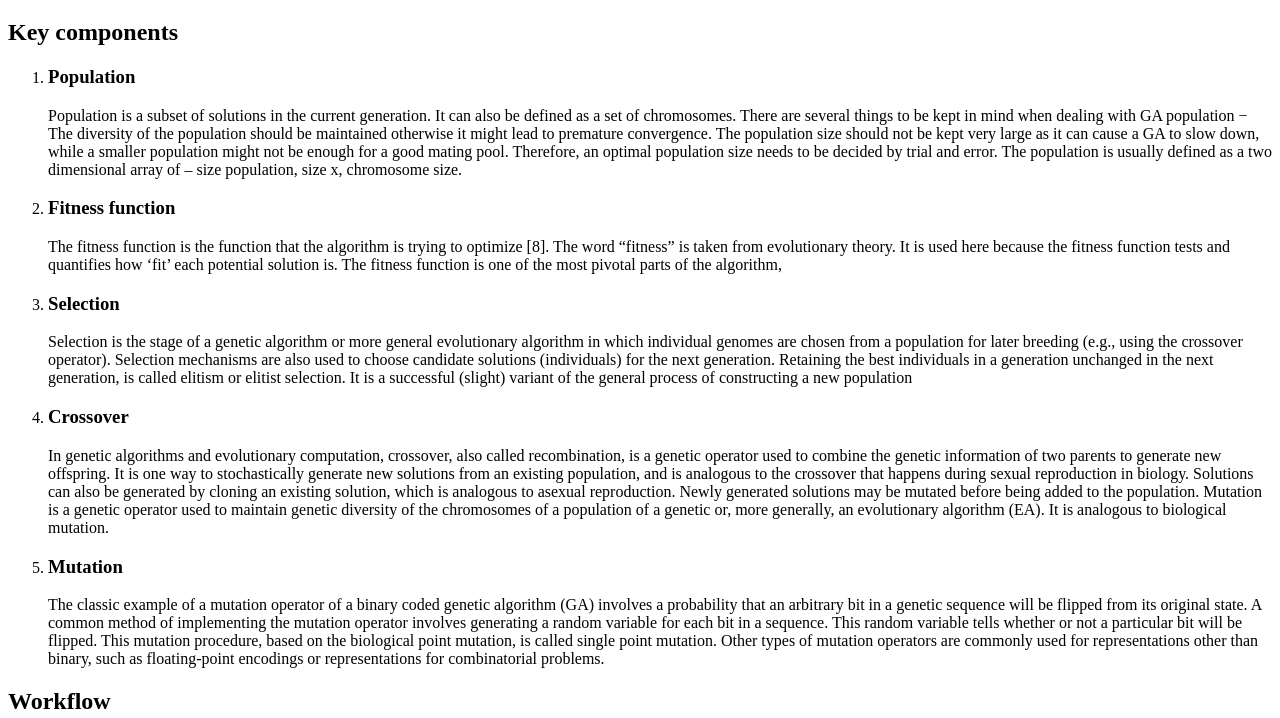
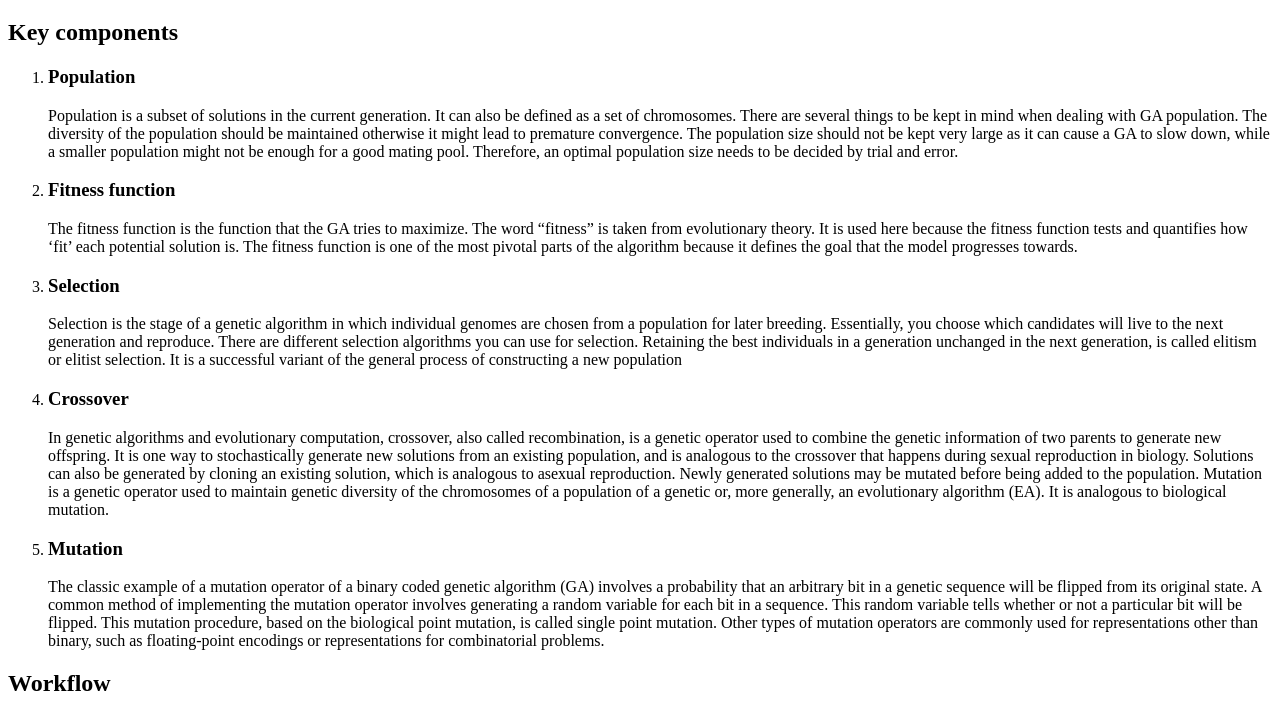
Before and after one commit to hudayy/genetic-algorithms, a plain HTML site: page sections/fundamentals.html in a window 1280 px wide. Shown: the part 61-779 px from the top of the page. Drawn offline with Linux system fonts and the light colour scheme.

Commit message:
Revise fundamentals page

```diff
--- a/sections/fundamentals.html
+++ b/sections/fundamentals.html
@@ -9,19 +9,20 @@
         <ol>
             <li>
                 <h3>Population</h3>
-                <p>Population is a subset of solutions in the current generation. It can also be defined as a set of chromosomes. There are several things to be kept in mind when dealing with GA population −
-                    The diversity of the population should be maintained otherwise it might lead to premature convergence.
-                    The population size should not be kept very large as it can cause a GA to slow down, while a smaller population might not be enough for a good mating pool. Therefore, an optimal population size needs to be decided by trial and error.
-                    The population is usually defined as a two dimensional array of – size population, size x, chromosome size.
-                    </p>
+                <p>
+                    Population is a subset of solutions in the current generation. It can also be defined as a set of chromosomes. There are several things to be kept in mind when dealing with GA population. The diversity of the population should be maintained otherwise it might lead to premature convergence. The population size should not be kept very large as it can cause a GA to slow down, while a smaller population might not be enough for a good mating pool. Therefore, an optimal population size needs to be decided by trial and error.
+                </p>
             </li>
             <li>
                 <h3>Fitness function</h3>
-                <p>The fitness function is the function that the algorithm is trying to optimize [8]. The word “fitness” is taken from evolutionary theory. It is used here because the fitness function tests and quantifies how ‘fit’ each potential solution is. The fitness function is one of the most pivotal parts of the algorithm, </p>
+                <p>
+                    The fitness function is the function that the GA tries to maximize. The word “fitness” is taken from evolutionary theory. It is used here because the fitness function tests and quantifies how ‘fit’ each potential solution is. The fitness function is one of the most pivotal parts of the algorithm because it defines the goal that the model progresses towards.
+                </p>
             </li>
             <li>
                 <h3>Selection</h3>
-                <p>Selection is the stage of a genetic algorithm or more general evolutionary algorithm in which individual genomes are chosen from a population for later breeding (e.g., using the crossover operator). Selection mechanisms are also used to choose candidate solutions (individuals) for the next generation. Retaining the best individuals in a generation unchanged in the next generation, is called elitism or elitist selection. It is a successful (slight) variant of the general process of constructing a new population
+                <p>
+                    Selection is the stage of a genetic algorithm in which individual genomes are chosen from a population for later breeding. Essentially, you choose which candidates will live to the next generation and reproduce. There are different selection algorithms you can use for selection. Retaining the best individuals in a generation unchanged in the next generation, is called elitism or elitist selection. It is a successful variant of the general process of constructing a new population
                 </p>
             </li>
             <li>
@@ -29,7 +30,7 @@
                 <p>In genetic algorithms and evolutionary computation, crossover, also called recombination, is a genetic operator used to combine the genetic information of two parents to generate new offspring. It is one way to stochastically generate new solutions from an existing population, and is analogous to the crossover that happens during sexual reproduction in biology. Solutions can also be generated by cloning an existing solution, which is analogous to asexual reproduction. Newly generated solutions may be mutated before being added to the population.
 
                     Mutation is a genetic operator used to maintain genetic diversity of the chromosomes of a population of a genetic or, more generally, an evolutionary algorithm (EA). It is analogous to biological mutation.
-                    </p>
+                </p>
             </li>
             <li>
                 <h3>Mutation</h3>
```
